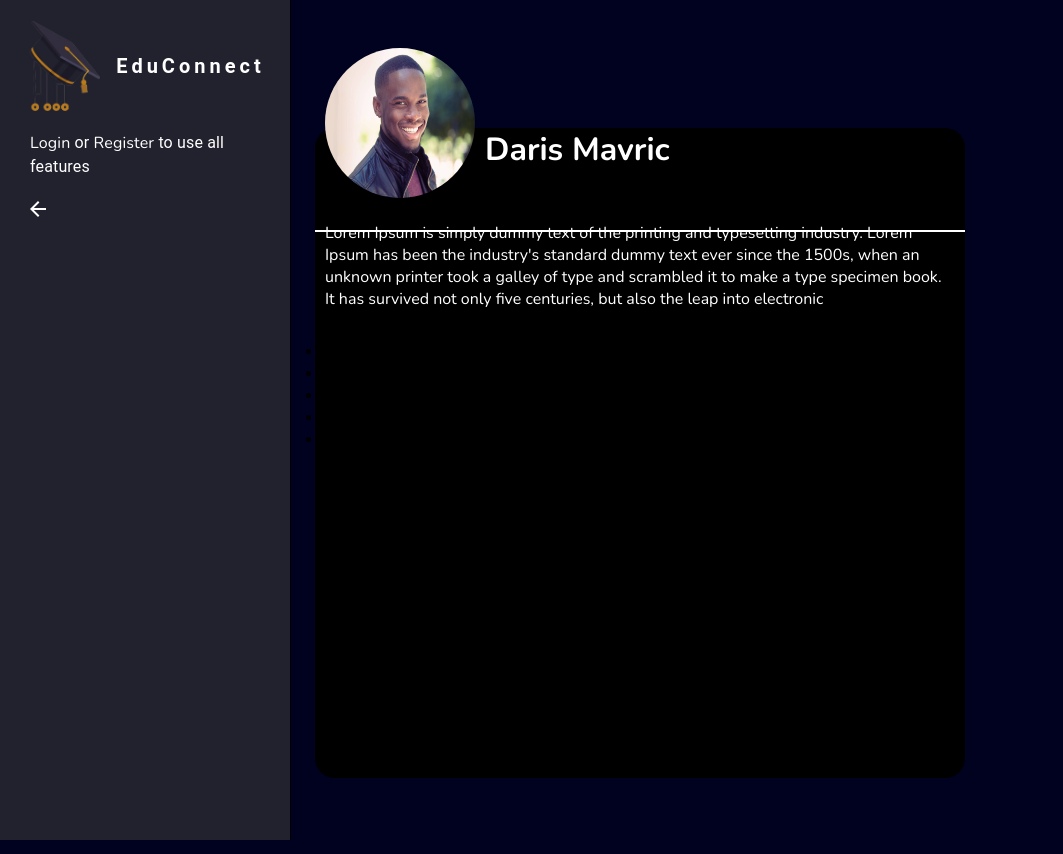
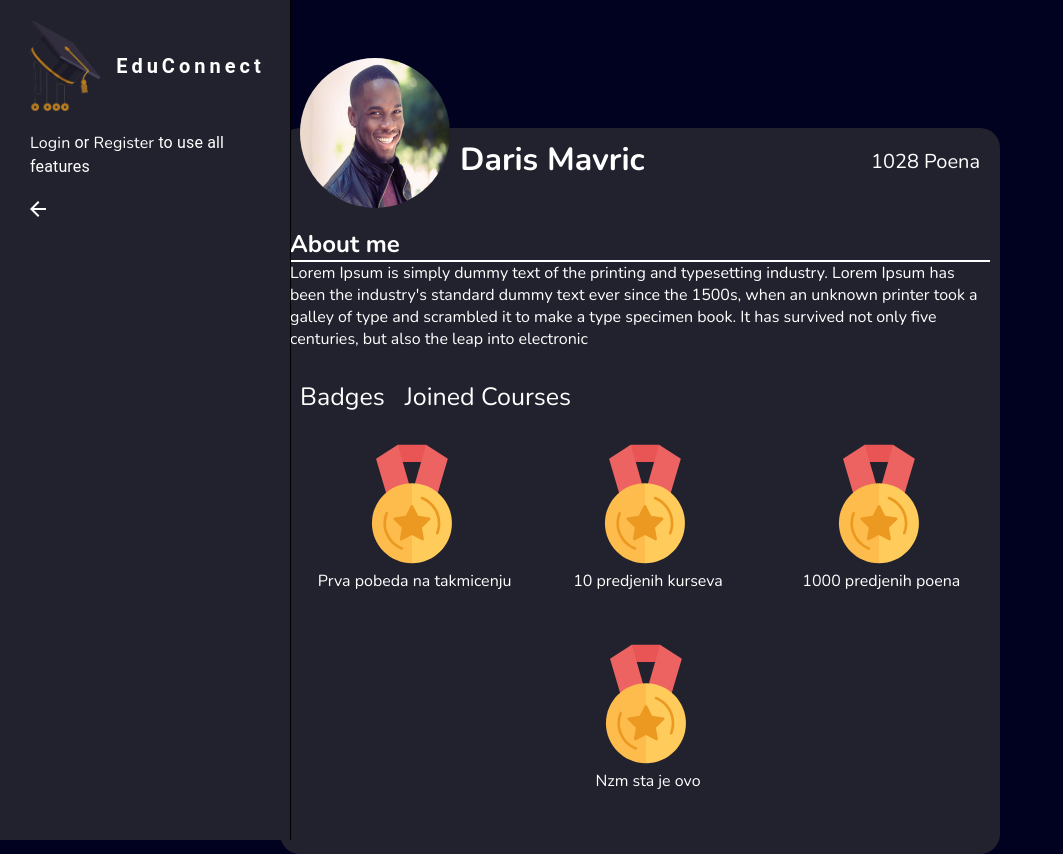
Before and after one commit to EminRedzovic/Hackaton2024, a React (Create React App) app: page /profile in a window 1280 px wide. Shown: the whole page, without its empty margins (0-1063 px from the left). Before the commit the page ends 800 px from the top, so only its background shows below. Built offline with nearby package versions, Linux system fonts and the light colour scheme; no server answers.

Commit message:
Profile page finished

```diff
--- a/src/pages/profilePage.js
+++ b/src/pages/profilePage.js
@@ -1,15 +1,19 @@
 import "../styles/profilePage.css";
 import NavigationCard from "../components/CourseCards/NavigationCard";
 import profile from "./profile.jpg";
+import medalja from "./medalja.svg";
 
 const ProfilePage = () => {
   return (
     <div className="pre-section">
       <NavigationCard />
       <div className="profile1">
-        <div className="image-and-name">
-          <img src={profile} alt="asdasd" />
-          <h1>Daris Mavric</h1>
+        <div className="about-me-section">
+          <div className="image-and-name">
+            <img src={profile} alt="asdasd" />
+            <h1>Daris Mavric</h1>
+          </div>
+          <p>1028 Poena</p>
         </div>
         <h2>About me</h2>
         <div className="linija"></div>
@@ -22,13 +26,30 @@ const ProfilePage = () => {
             only five centuries, but also the leap into electronic
           </p>
         </div>
+        <div className="other">
+          <ul>
+            <li>Badges</li>
+            <li>Joined Courses</li>
+          </ul>
+        </div>
         <div className="badges">
           <ul>
-            <li></li>
-            <li></li>
-            <li></li>
-            <li></li>
-            <li></li>
+            <li>
+              <img src={medalja} style={{ width: "150px", height: "120px" }} />
+              <p>Prva pobeda na takmicenju</p>
+            </li>
+            <li>
+              <img src={medalja} style={{ width: "150px", height: "120px" }} />
+              <p>10 predjenih kurseva</p>
+            </li>
+            <li>
+              <img src={medalja} style={{ width: "150px", height: "120px" }} />
+              <p>1000 predjenih poena</p>
+            </li>
+            <li>
+              <img src={medalja} style={{ width: "150px", height: "120px" }} />
+              <p>Nzm sta je ovo</p>
+            </li>
           </ul>
         </div>
       </div>
--- a/src/styles/profilePage.css
+++ b/src/styles/profilePage.css
@@ -1,10 +1,11 @@
 .profile1 {
-  width: 650px;
+  max-width: 700px;
   margin: auto;
-  background-color: black;
-  height: 650px;
+  height: 100% !important;
+  background-color: #22222e;
   margin-top: 10%;
   border-radius: 20px;
+  padding: 10px;
 }
 
 .profile1 .linija {
@@ -12,8 +13,25 @@
   background-color: white;
 }
 
+.profile1 h2 {
+  margin-top: 20px;
+  color: white;
+}
+
+.about-me-section {
+  display: flex;
+  justify-content: space-between;
+}
+
+.about-me-section p {
+  color: white;
+  font-size: 20px;
+  padding: 10px;
+}
+
 .image-and-name {
   display: flex;
+  color: white;
 }
 
 .image-and-name img {
@@ -31,6 +49,42 @@
 
 .about-me {
   color: white;
-  margin-top: -10px;
-  padding: 0px 10px 10px 10px;
 }
+
+.profile1 .other {
+  margin-top: 20px;
+  color: white;
+}
+
+.profile1 .other ul {
+  list-style-type: none;
+  display: flex;
+}
+
+.profile1 .other ul li {
+  font-size: 25px;
+  padding: 10px;
+}
+
+.profile1 .other ul li:hover {
+  border-bottom: 1px solid white;
+}
+
+.profile1 .badges {
+  height: 100%;
+  width: 700px;
+}
+
+.profile1 .badges ul {
+  list-style-type: none;
+  display: flex;
+  justify-content: space-around;
+  flex-wrap: wrap;
+}
+
+.profile1 .badges ul li {
+  height: 200px;
+  width: 200px;
+  text-align: center;
+  color: white;
+}
```
Also changed, not shown: src/pages/medalja.svg (added).
